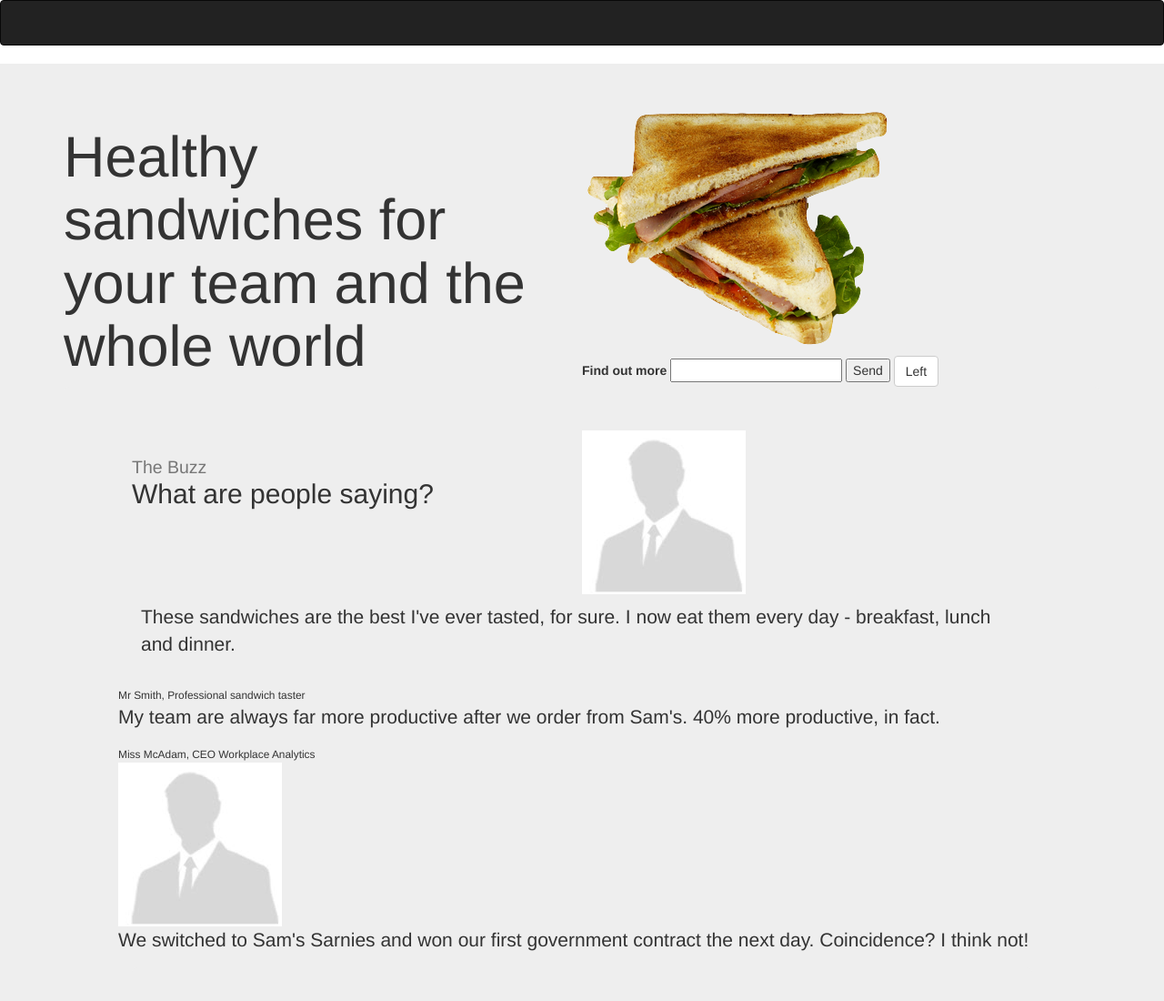
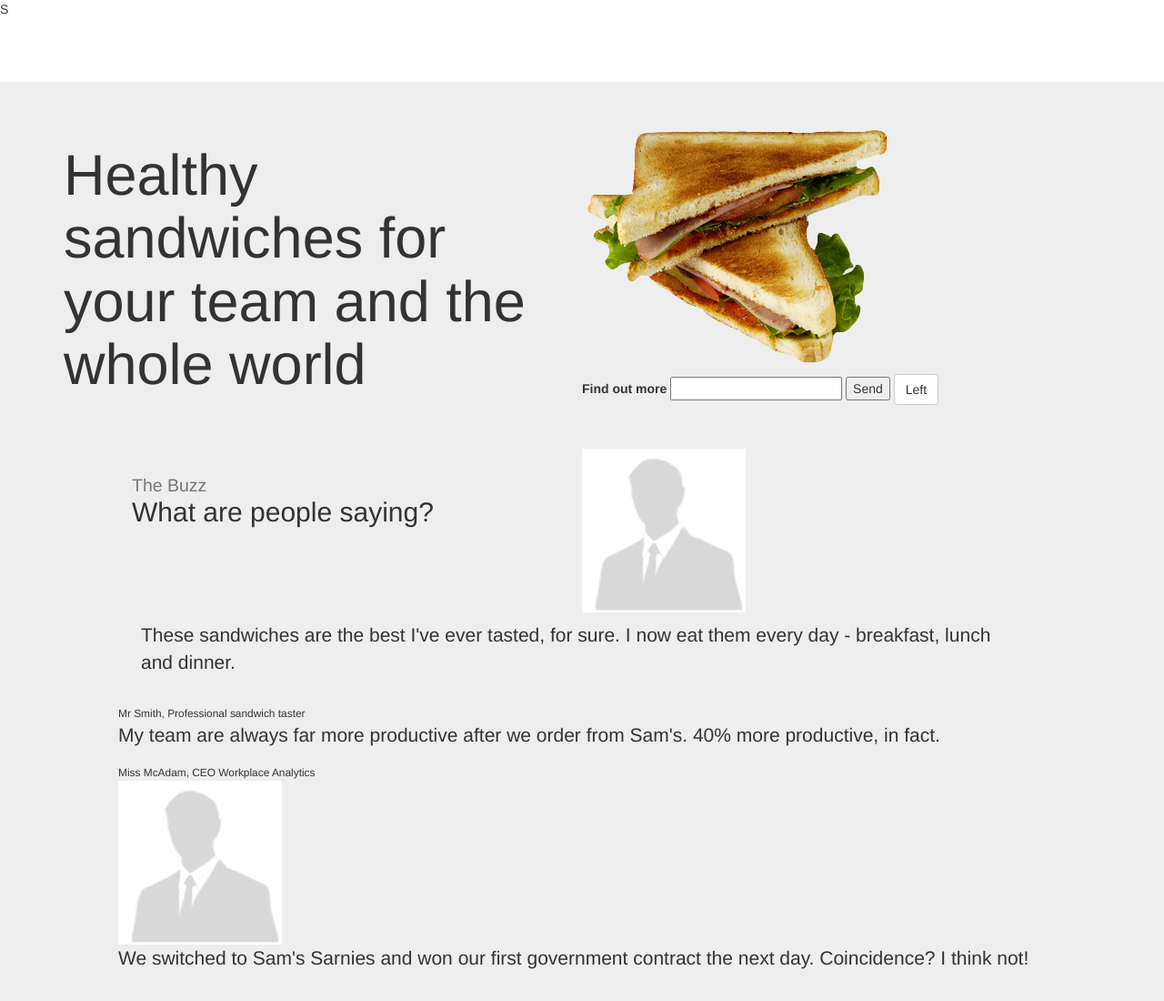
Before and after one commit to lethlotlo/cfg-project-1, a plain HTML site: page index.html in a window 1280 px wide. Shown: the top 1100 px of the page at 91% size. Drawn offline with Linux system fonts and the light colour scheme.

Commit message:
changes
fixed a few mistakes

```diff
--- a/index.html
+++ b/index.html
@@ -2,14 +2,14 @@
 <html>
 <head>
   <title>Sam's Sarnies</title>
-  <link href='css/bootstrap.min.css'rel='stylesheet'>
+  <link href='css/bootstrap.min.css'rel='stylesheet'>S
   <meta name="viewport"content="width=device-width,initial-scale=1">
 </head>
 
 <body>
-  <nav class="navbar navbar-inverse">
+  <nav class="navbar navbar">
   </nav>
-  <div class='jumbotron'>
+    <div class='jumbotron'>
   <div class="container">
     <div class="row">
           <div class="col-xs-6">
```
